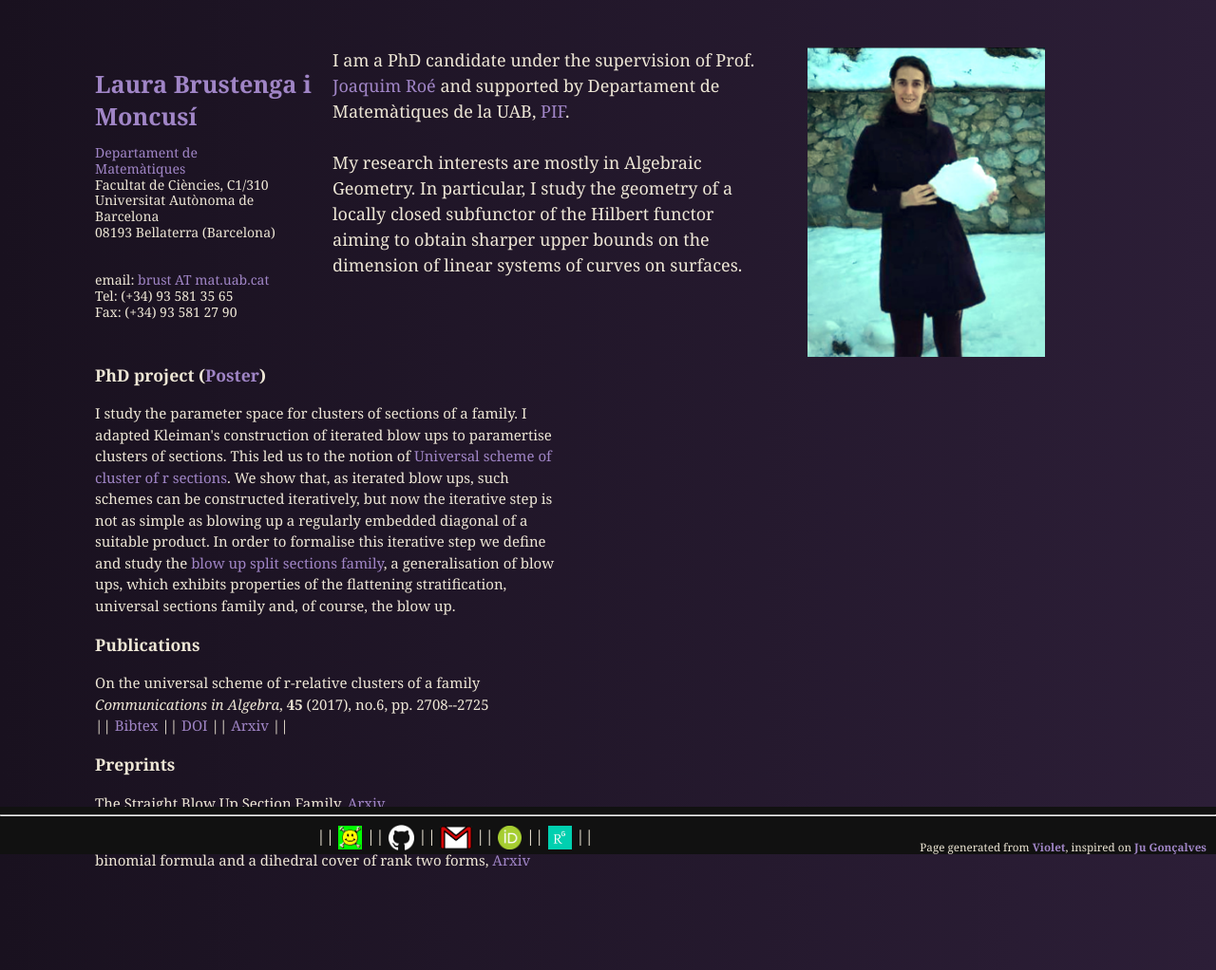
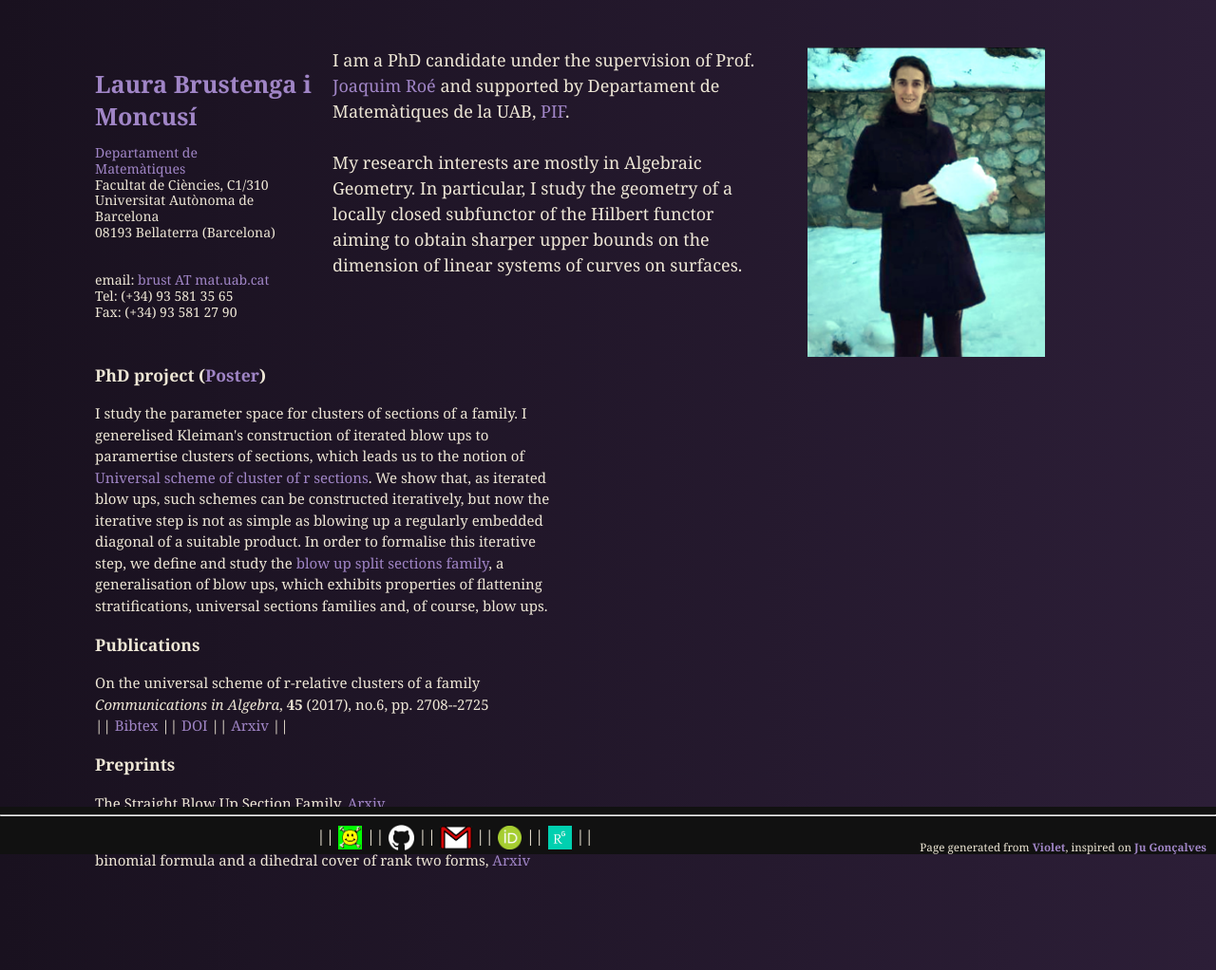
Before and after one commit to LauraBMo/LauraBMo.github.io, a Jekyll site: the page built from index.html, in a window 1280 px wide. Shown: the whole page at 95% size. Built offline with Jekyll 4.4.1, drawn with Linux system fonts in a browser that asks for light colours.

```diff
--- a/index.html
+++ b/index.html
@@ -44,10 +44,9 @@ title: Home
   <h3><strong>PhD project</strong> (<a href="/assets/documents/BrustengaMoncusiL.pdf">Poster</a>)</h3>
     <p>
     I study the parameter space for clusters of sections of a family.
-    I adapted Kleiman's construction of iterated blow ups to paramertise clusters of sections.
-    This led us to the notion of <a href="https://arxiv.org/abs/1408.0552">Universal scheme of cluster of r sections</a>.
+    I generelised Kleiman's construction of iterated blow ups to paramertise clusters of sections, which leads us to the notion of <a href="https://arxiv.org/abs/1408.0552">Universal scheme of cluster of r sections</a>.
     We show that, as iterated blow ups, such schemes can be constructed iteratively, but now the iterative step is not as simple as blowing up a regularly embedded diagonal of a suitable product.
-    In order to formalise this iterative step we define and study the <a href="https://arxiv.org/abs/1808.03062">blow up split sections family</a>, a generalisation of blow ups, which exhibits properties of the flattening stratification, universal sections family and, of course, the blow up.</br>
+    In order to formalise this iterative step, we define and study the <a href="https://arxiv.org/abs/1808.03062">blow up split sections family</a>, a generalisation of blow ups, which exhibits properties of flattening stratifications, universal sections families and, of course, blow ups.</br>
   </p>
 
   <h3><strong>Publications</strong></h3>
```
